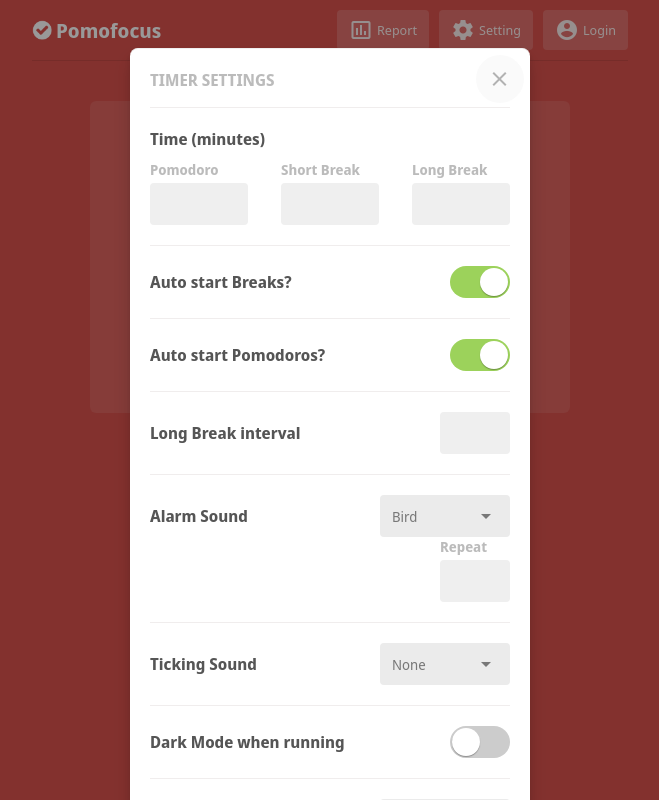
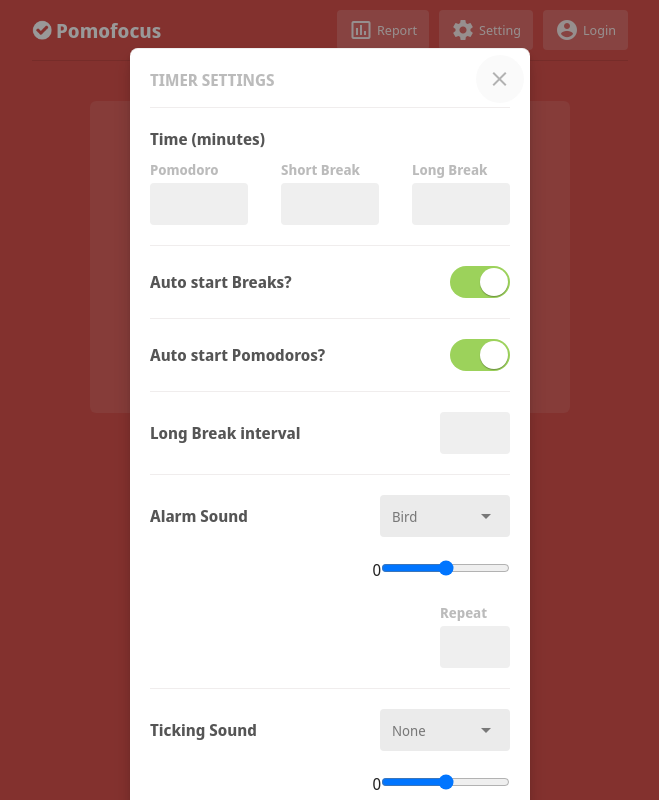
Before and after one commit to arielnmagno/pomodoro, a React (Create React App) app: page /settings in a window 1280 px wide. Shown: the whole page, without its empty margins (310-969 px from the left). Built offline with nearby package versions, Linux system fonts and the light colour scheme.

Commit message:
Add spacing

```diff
--- a/src/components/Settings.js
+++ b/src/components/Settings.js
@@ -4,6 +4,7 @@
 import Modal from "./Modal";
 import Select from "./Select";
 import classes from "./Settings.module.css";
+import Slider from "./Slider";
 import Switch from "./Switch";
 
 const alarmSounds = [
@@ -69,8 +70,16 @@
   </button>
 );
 
-const Row = ({ children, right }) => (
-  <div className={clsx(classes.row, right && classes.right)}>{children}</div>
+const Row = ({ children, right, margin }) => (
+  <div
+    className={clsx(
+      classes.row,
+      right && classes.right,
+      margin && classes.marginTop
+    )}
+  >
+    {children}
+  </div>
 );
 
 export default function Settings() {
@@ -126,7 +135,10 @@
                 <Label>Alarm Sound</Label>
                 <Select value="bird" items={alarmSounds} />
               </Row>
-              <Row right>
+              <Row right margin>
+                <Slider />
+              </Row>
+              <Row right margin>
                 <Input
                   min={1}
                   type="number"
@@ -135,10 +147,13 @@
                 />
               </Row>
             </Item>
-            <Item>
+            <Item col>
               <Row>
                 <Label>Ticking Sound</Label>
                 <Select value="none" items={tickingSound} />
+              </Row>
+              <Row right margin>
+                <Slider />
               </Row>
             </Item>
             <Item>
--- a/src/components/Settings.module.css
+++ b/src/components/Settings.module.css
@@ -92,3 +92,7 @@
 .right {
   justify-content: flex-end;
 }
+
+.marginTop {
+  margin-top: 1.375rem;
+}
--- /dev/null
+++ b/src/components/Slider.js
@@ -0,0 +1,11 @@
+import classes from "./Slider.module.css";
+
+export default function Slider() {
+  const value = 0;
+  return (
+    <div className={classes.container}>
+      <span className={classes.label}>{value}</span>
+      <input type="range" min={0} max={100} className={classes.input} />
+    </div>
+  );
+}
--- /dev/null
+++ b/src/components/Slider.module.css
@@ -0,0 +1,2 @@
+.container {
+}
```
